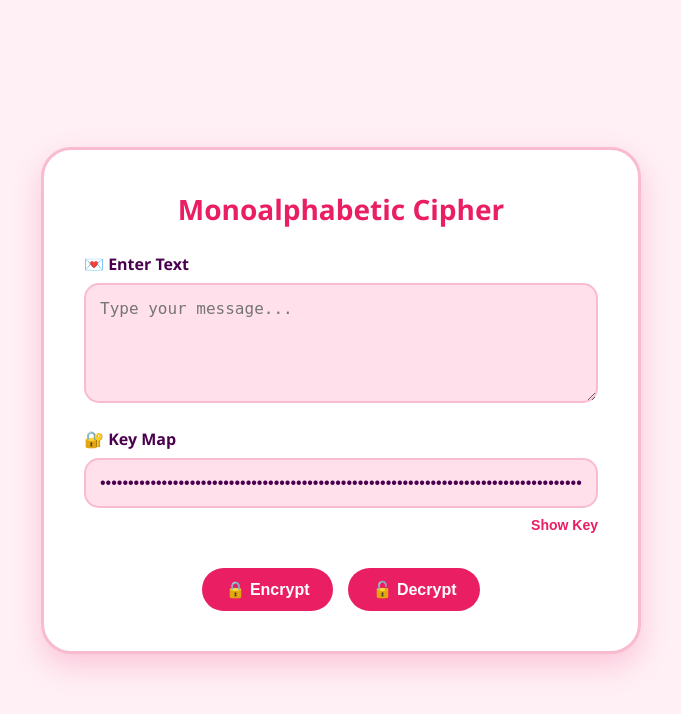
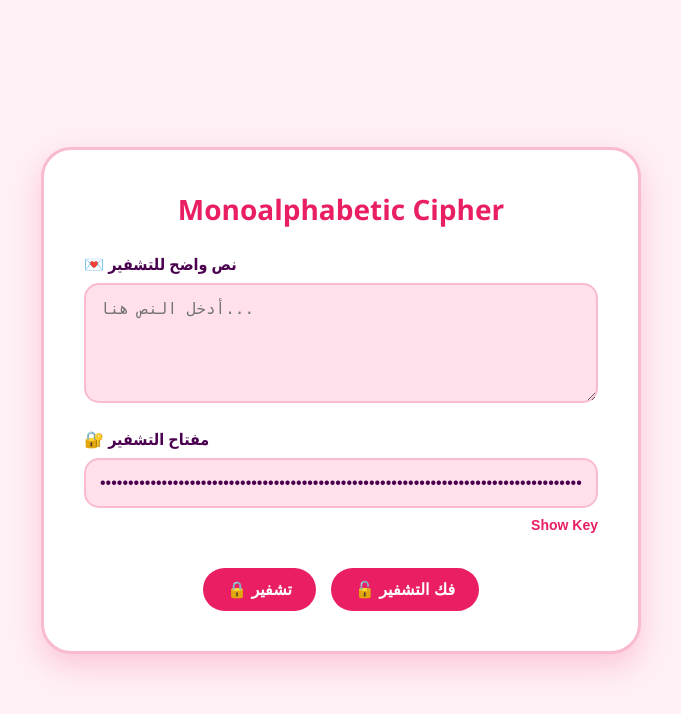
Before and after one commit to zainabhashim/Monoalphabetic, a Flask app: page / in a window 1280 px wide. Shown: the top 714 px of the page, without its empty margins (299-980 px from the left). Run offline with Flask 2, Linux system fonts and the light colour scheme.

Commit message:
Update index.html

```diff
--- a/templates/index.html
+++ b/templates/index.html
@@ -152,10 +152,16 @@
   <div class="card">
     <h1>Monoalphabetic Cipher</h1>
     <form method="POST">
-      <label for="plaintext">💌 Enter Text</label>
-      <textarea name="plaintext" placeholder="Type your message...">{{ plaintext }}</textarea>
+      <label for="plaintext">
+        {% if action == 'encrypt' %}
+          💌 نص واضح للتشفير
+        {% else %}
+          🔓 نص مشفر للفك
+        {% endif %}
+      </label>
+      <textarea name="plaintext" placeholder="{% if action == 'encrypt' %}أدخل النص هنا...{% else %}الصق النص المشفر هنا...{% endif %}">{{ plaintext }}</textarea>
 
-      <label for="keymap">🔐 Key Map</label>
+      <label for="keymap">🔐 مفتاح التشفير</label>
       <input type="password" id="keymap" name="keymap" value="{{ keymap }}" readonly />
 
       <div class="show-btn-container">
@@ -163,13 +169,14 @@
       </div>
 
       <div class="buttons">
-        <button type="submit" name="action" value="encrypt">🔒 Encrypt</button>
-        <button type="submit" name="action" value="decrypt">🔓 Decrypt</button>
+        <button type="submit" name="action" value="encrypt">🔒 تشفير</button>
+        <button type="submit" name="action" value="decrypt">🔓 فك التشفير</button>
       </div>
 
       {% if result %}
-      <!-- Move "Result" label above the output textarea -->
-      <label for="result">🌸 Result</label>
+      <label for="result">
+        🌸 {% if action == 'encrypt' %}النص المشفر{% else %}النص المفكوك{% endif %}
+      </label>
       <textarea id="result" readonly>{{ result }}</textarea>
       {% endif %}
     </form>
```
